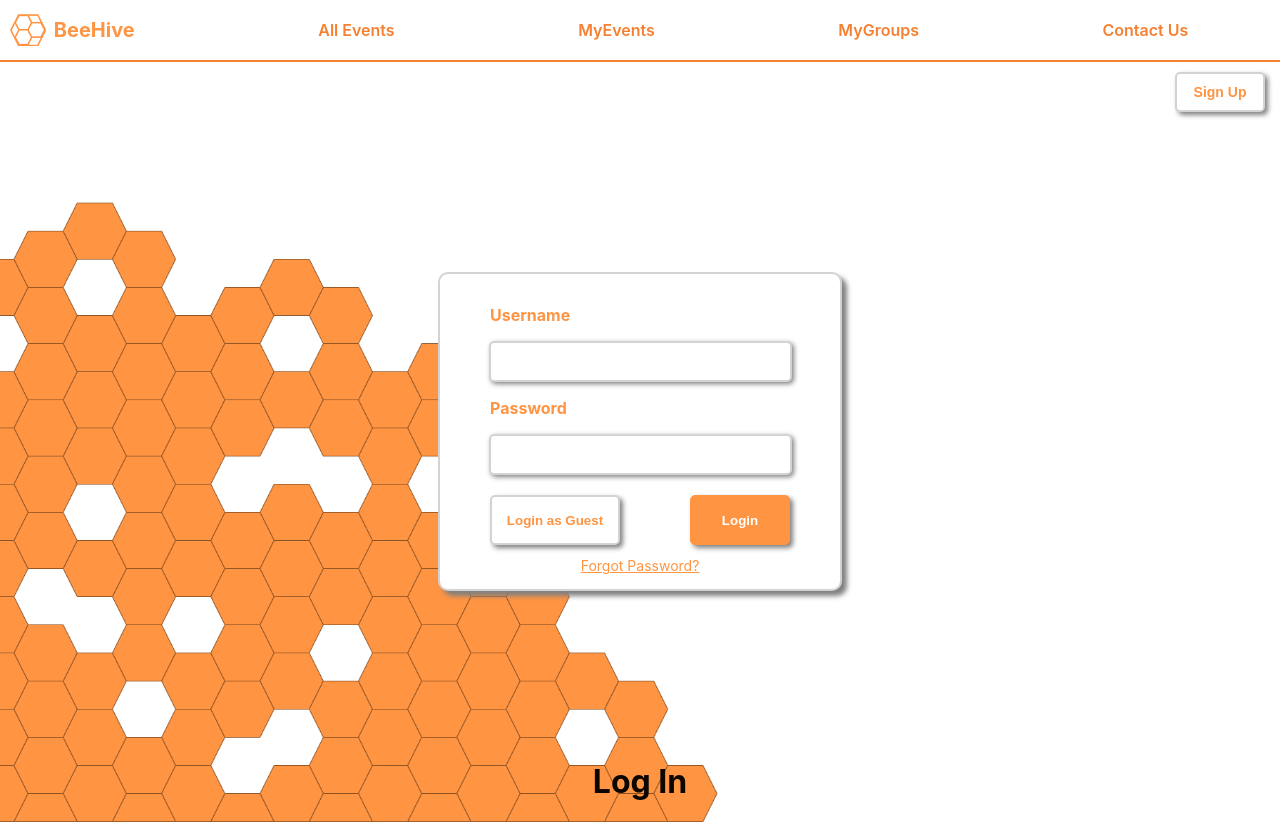
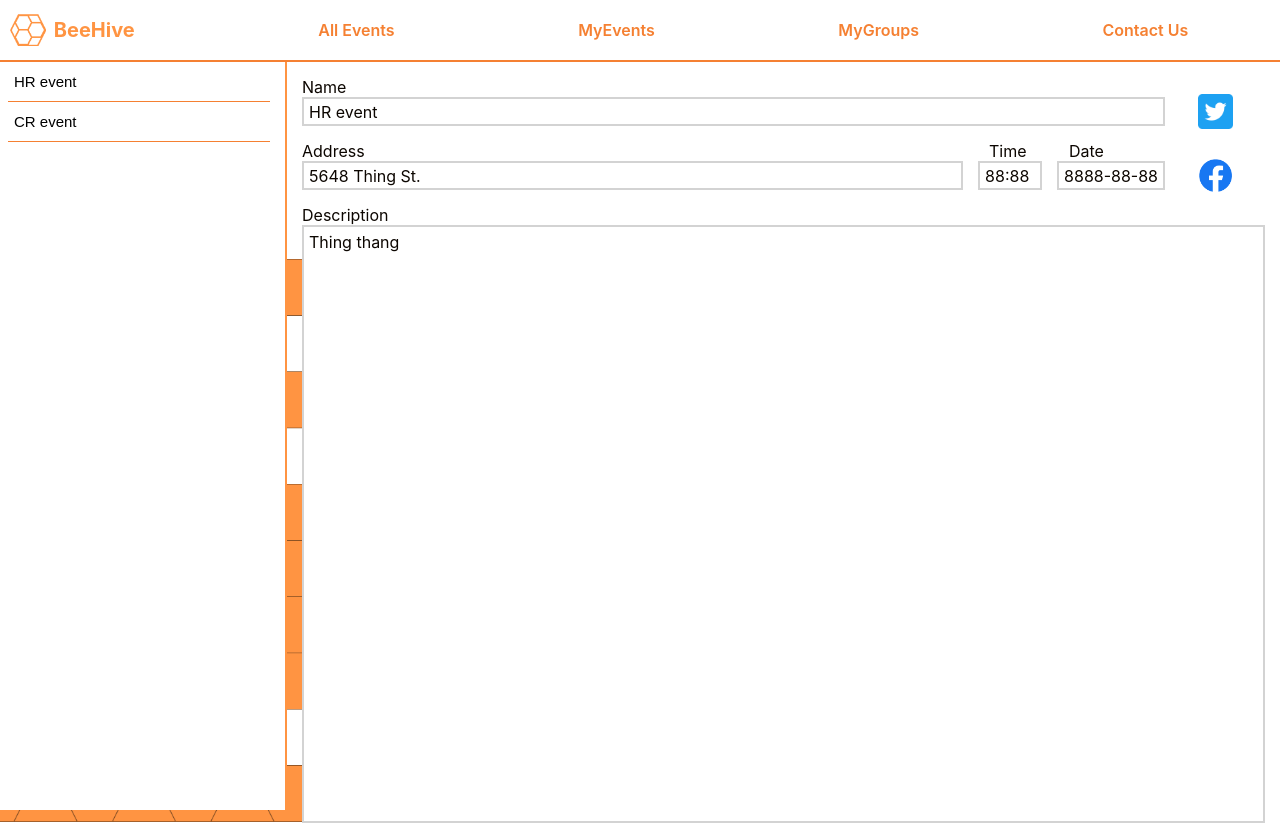
Before and after one commit to MuazAlhaidar/BeeHive, a React (Create React App) app in the folder client/: page / in a window 1280 px wide. Built offline with nearby package versions, Linux system fonts and the light colour scheme.

Commit message:
All events are viewable regardless if you are logged in

```diff
--- a/client/src/App.tsx
+++ b/client/src/App.tsx
@@ -36,7 +36,7 @@ function App() {
           </div>
           <Switch>
             <Route exact path="/">
-              {name === "" ? <LogIn setName={setName} /> : <AllEvents />}
+              <AllEvents />
             </Route>
             <Route path="/LogIn">
               <LogIn setName={setName} />
```
